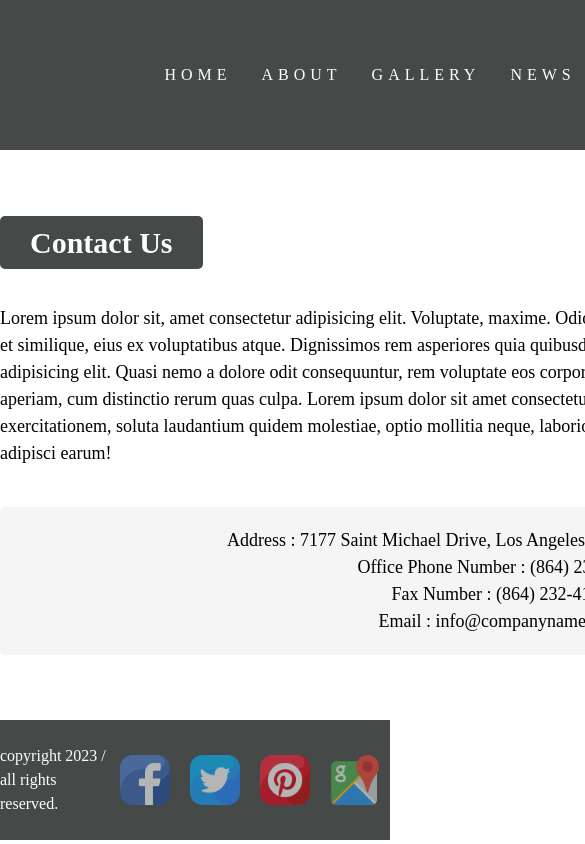
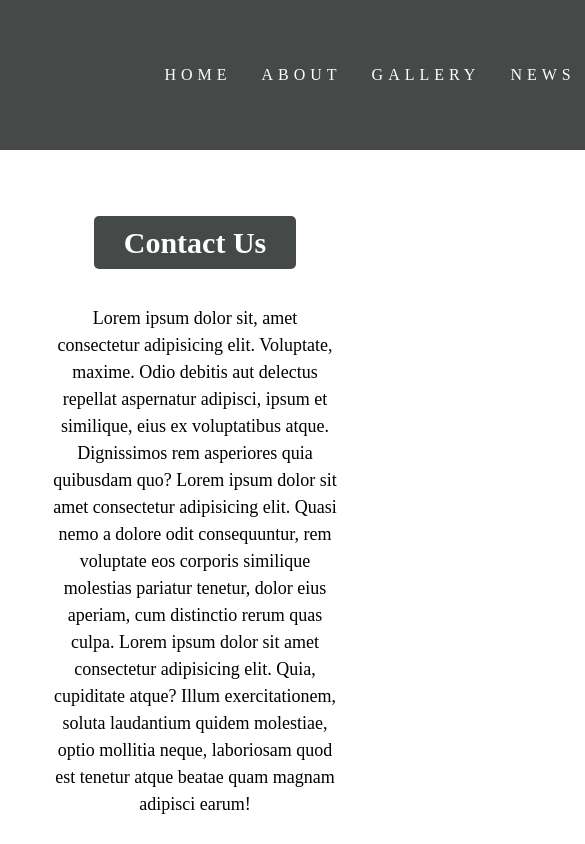
Before and after one commit to ruru-dev/hairSalonWebsite, a plain HTML site: page pages/contact.html in a window 390 px wide. Shown: the top 844 px of the page, 585 px wide, since content can reach past the window. Drawn offline with Linux system fonts and the light colour scheme; a web font is replaced by a local one.

Commit message:
add responsiveness to contact page

```diff
--- a/pages/contact.html
+++ b/pages/contact.html
@@ -7,9 +7,9 @@
   <link rel="preconnect" href="https://fonts.googleapis.com">
   <link rel="preconnect" href="https://fonts.gstatic.com" crossorigin>
   <link href="https://fonts.googleapis.com/css2?family=Playfair+Display:ital,wght@0,400;0,500;0,600;0,700;0,800;1,400;1,500;1,600;1,700&family=Sree+Krushnadevaraya&display=swap" rel="stylesheet">
+  <link rel="stylesheet" href="../styles/reset.css">
   <link rel="stylesheet" href="../styles/header-footer.css">
   <link rel="stylesheet" href="../styles/contact.css">
-  <link rel="stylesheet" href="../styles/reset.css">
 </head>
 <body>
   <div class="container-main">
--- a/styles/contact.css
+++ b/styles/contact.css
@@ -1,7 +1,6 @@
 .container-content {
   width: 1000px;
-  margin: auto;
-  height: 500px;
+  margin: 50px auto 10px auto;
 }
 
 .container-h1 {
@@ -31,3 +30,29 @@ h1 {
   border-radius: 5px;
   padding: 20px 0px;
 }
+
+/* ************** */
+.container-footer {
+  position: absolute;
+  bottom: 0;
+}
+/* *************** */
+
+@media (max-width: 480px) {
+  .container-content {
+    width: 100%;
+    padding: 30px;
+    margin-top: 10px;
+    padding: 0 50px;
+    text-align: center;
+  }
+
+/******************* */
+  .container-footer {
+    padding: 0px 30px;
+    position: absolute;
+    bottom: -290px;
+    margin-bottom: 0px;
+  }
+/* ****************** */
+}
```
